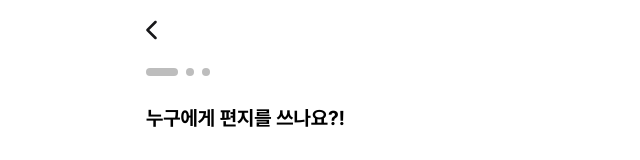
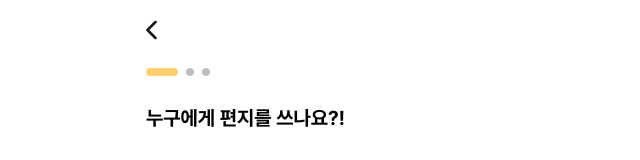
Before and after one commit to ChudamChudam/ChudamChudam-FE, a Next.js app: page /onboarding in a window 1280 px wide. Shown: the top 160 px of the page, without its empty margins (319-959 px from the left). Built offline with nearby package versions, Linux system fonts and the light colour scheme.

Commit message:
refactor: 변수이름 변경

```diff
--- a/src/components/layout/stepProgressBar.tsx
+++ b/src/components/layout/stepProgressBar.tsx
@@ -3,7 +3,7 @@
 import clsx from 'clsx';
 import { usePathname } from 'next/navigation';
 
-import { PATH } from '@/constants/paths';
+import { PATH_LIST } from '@/constants/paths';
 
 export const StepProgressBar = () => {
   const pathname = usePathname();
@@ -11,18 +11,20 @@ export const StepProgressBar = () => {
   // TODO: /letter/write 페이지에 적용하기
 
   return (
-    <div className='w-full h-2 flex gap-2 mt-2 mb-7'>
-      {PATH.map((item) => {
+    <ul className='w-full h-2 flex gap-2 mt-2 mb-7'>
+      {PATH_LIST.map((path) => {
         return (
-          <div
-            key={item}
+          <li
+            key={path}
             className={clsx(
-              'bg-gray-400 rounded-full w-2 h-2',
-              pathname === item && 'animate-increase-width w-8 bg-[#FDD16F]'
+              'h-2',
+              pathname !== path && 'bg-gray-400 rounded-full w-2',
+              pathname === path &&
+                'animate-increase-width w-8 bg-[#FDD16F] rounded-lg'
             )}
           />
         );
       })}
-    </div>
+    </ul>
   );
 };
--- a/src/constants/paths.ts
+++ b/src/constants/paths.ts
@@ -1 +1 @@
-export const PATH = ['/onboarding', '/letter/select', '/letter/write'];
+export const PATH_LIST = ['/onboarding', '/letter/select', '/letter/write'];
```
